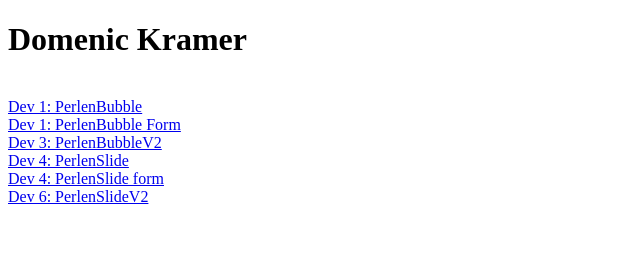
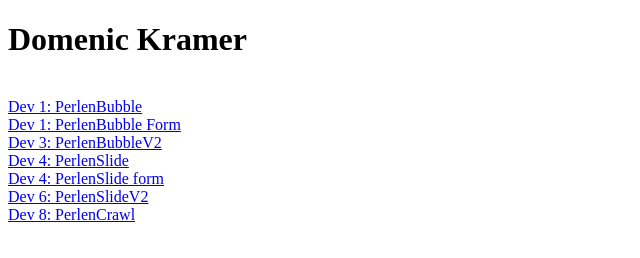
Before and after one commit to Animi24/website, a plain HTML site: page index.html in a window 1280 px wide. Shown: the whole page, without its empty margins (0-640 px from the left). Drawn offline with Linux system fonts and the light colour scheme.

Commit message:
Update index.html

```diff
--- a/index.html
+++ b/index.html
@@ -25,6 +25,8 @@
 			<br>
 			<a href="PerlenSlideV2/game.html" target="_blank">Dev 6: PerlenSlideV2 </a>
 			<br>
+			<a href="PerlenCrawl/game.html" target="_blank">Dev 8: PerlenCrawl </a>
+			<br>
 		</p>
 
 	</body>
```
